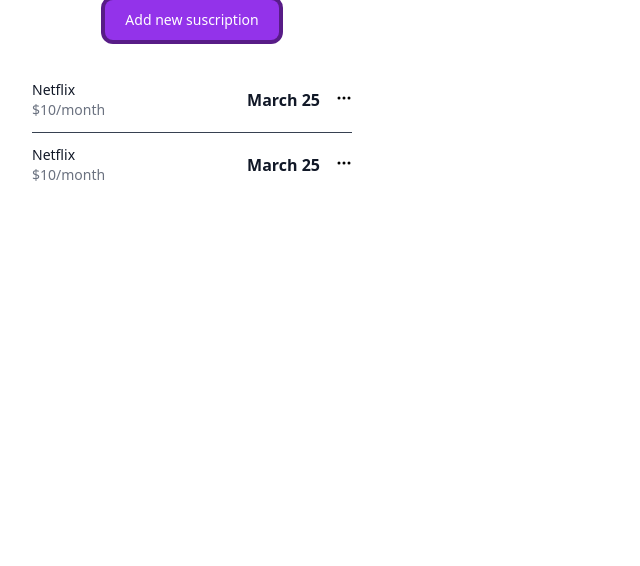
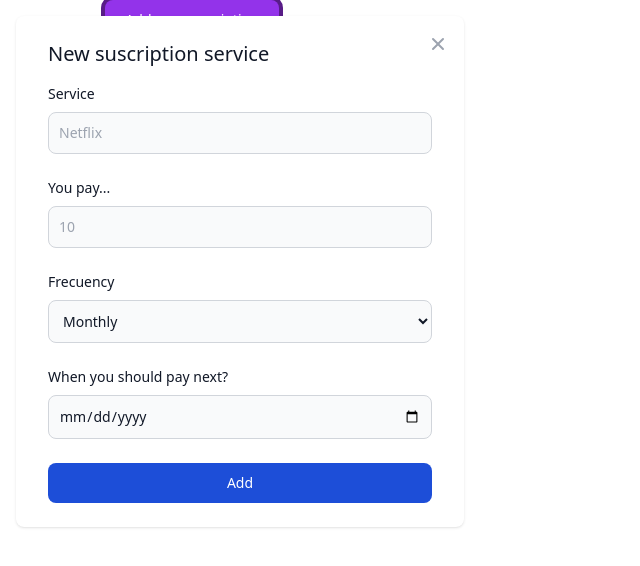
Before and after one commit to dlcastillop/controllo, a React (Vite) app: page / in a window 1280 px wide. Both pictures are taken after a click on the button "Add new suscription". Shown: the top 566 px of the page, without its empty margins (0-640 px from the left). Built offline with nearby package versions, Linux system fonts and the light colour scheme.

Commit message:
layout to modal component

```diff
--- a/index.html
+++ b/index.html
@@ -6,7 +6,7 @@
     <title>Vite App</title>
   </head>
   <body>
-    <div id="root" class="w-96"></div>
+    <div id="root" class="w-96 h-[100rem]"></div>
     <script type="module" src="/src/main.jsx"></script>
   </body>
 </html>
--- a/src/App.jsx
+++ b/src/App.jsx
@@ -1,11 +1,18 @@
+import { useState } from "react";
 import Suscription from "./components/Suscription";
+import Modal from "./components/Modal";
 
 const App = () => {
+  const [showModal, setShowModal] = useState(false);
+
   return (
     <div className="flex flex-col gap-5 justify-center items-center">
+      <Modal showModal={showModal} hideModal={() => setShowModal(false)} />
+
       <button
         type="button"
         className="focus:outline-none text-white focus:ring-4 font-medium rounded-lg text-sm px-5 py-2.5 mb-2 bg-purple-600 hover:bg-purple-700 focus:ring-purple-900"
+        onClick={() => setShowModal(true)}
       >
         Add new suscription
       </button>
--- /dev/null
+++ b/src/components/Modal.jsx
@@ -0,0 +1,129 @@
+import { useEffect } from "react";
+
+const Modal = ({ showModal, hideModal }) => {
+  useEffect(() => {
+    const $modal = document.querySelector("#modal");
+
+    if (showModal) {
+      $modal.classList.remove("hidden");
+      $modal.classList.add("block");
+    } else {
+      $modal.classList.remove("block");
+      $modal.classList.add("hidden");
+    }
+  }, [showModal]);
+
+  return (
+    <div
+      id="modal"
+      tabindex="-1"
+      aria-hidden="true"
+      class="fixed top-0 left-0 right-0 z-50 hidden w-full p-4 overflow-x-hidden overflow-y-auto md:inset-0 h-modal md:h-full"
+    >
+      <div class="relative w-full h-full max-w-md md:h-auto">
+        <div class="relative bg-white rounded-lg shadow dark:bg-gray-700">
+          <button
+            type="button"
+            class="absolute top-3 right-2.5 text-gray-400 bg-transparent hover:bg-gray-200 hover:text-gray-900 rounded-lg text-sm p-1.5 ml-auto inline-flex items-center dark:hover:bg-gray-800 dark:hover:text-white"
+            data-modal-hide="authentication-modal"
+            onClick={() => hideModal(true)}
+          >
+            <svg
+              aria-hidden="true"
+              class="w-5 h-5"
+              fill="currentColor"
+              viewBox="0 0 20 20"
+              xmlns="http://www.w3.org/2000/svg"
+            >
+              <path
+                fill-rule="evenodd"
+                d="M4.293 4.293a1 1 0 011.414 0L10 8.586l4.293-4.293a1 1 0 111.414 1.414L11.414 10l4.293 4.293a1 1 0 01-1.414 1.414L10 11.414l-4.293 4.293a1 1 0 01-1.414-1.414L8.586 10 4.293 5.707a1 1 0 010-1.414z"
+                clip-rule="evenodd"
+              ></path>
+            </svg>
+            <span class="sr-only">Close modal</span>
+          </button>
+          <div class="px-6 py-6 lg:px-8">
+            <h3 class="mb-4 text-xl font-medium text-gray-900 dark:text-white">
+              New suscription service
+            </h3>
+            <form class="space-y-6" action="#">
+              <div>
+                <label
+                  for="email"
+                  class="block mb-2 text-sm font-medium text-gray-900 dark:text-white"
+                >
+                  Service
+                </label>
+                <input
+                  type="text"
+                  name="email"
+                  id="email"
+                  class="bg-gray-50 border border-gray-300 text-gray-900 text-sm rounded-lg focus:ring-blue-500 focus:border-blue-500 block w-full p-2.5 dark:bg-gray-600 dark:border-gray-500 dark:placeholder-gray-400 dark:text-white"
+                  placeholder="Netflix"
+                  required
+                />
+              </div>
+              <div>
+                <label
+                  for="password"
+                  class="block mb-2 text-sm font-medium text-gray-900 dark:text-white"
+                >
+                  You pay...
+                </label>
+                <input
+                  type="number"
+                  name="password"
+                  id="password"
+                  placeholder="10"
+                  class="bg-gray-50 border border-gray-300 text-gray-900 text-sm rounded-lg focus:ring-blue-500 focus:border-blue-500 block w-full p-2.5 dark:bg-gray-600 dark:border-gray-500 dark:placeholder-gray-400 dark:text-white"
+                  required
+                />
+              </div>
+
+              <div>
+                <label
+                  for="countries"
+                  class="block mb-2 text-sm font-medium text-gray-900 dark:text-white"
+                >
+                  Frecuency
+                </label>
+                <select
+                  id="countries"
+                  class="bg-gray-50 border border-gray-300 text-gray-900 text-sm rounded-lg focus:ring-blue-500 focus:border-blue-500 block w-full p-2.5 dark:bg-gray-700 dark:border-gray-600 dark:placeholder-gray-400 dark:text-white dark:focus:ring-blue-500 dark:focus:border-blue-500"
+                >
+                  <option value="US">Monthly</option>
+                  <option value="CA">Yearly</option>
+                </select>
+              </div>
+
+              <div>
+                <label
+                  for="date"
+                  class="block mb-2 text-sm font-medium text-gray-900 dark:text-white"
+                >
+                  When you should pay next?
+                </label>
+                <input
+                  type="date"
+                  name="date"
+                  id="date"
+                  class="bg-gray-50 border border-gray-300 text-gray-900 text-sm rounded-lg focus:ring-blue-500 focus:border-blue-500 block w-full p-2.5 dark:bg-gray-600 dark:border-gray-500 dark:placeholder-gray-400 dark:text-white"
+                  required
+                />
+              </div>
+              <button
+                type="submit"
+                class="w-full text-white bg-blue-700 hover:bg-blue-800 focus:ring-4 focus:outline-none focus:ring-blue-300 font-medium rounded-lg text-sm px-5 py-2.5 text-center dark:bg-blue-600 dark:hover:bg-blue-700 dark:focus:ring-blue-800"
+              >
+                Add
+              </button>
+            </form>
+          </div>
+        </div>
+      </div>
+    </div>
+  );
+};
+
+export default Modal;
```
